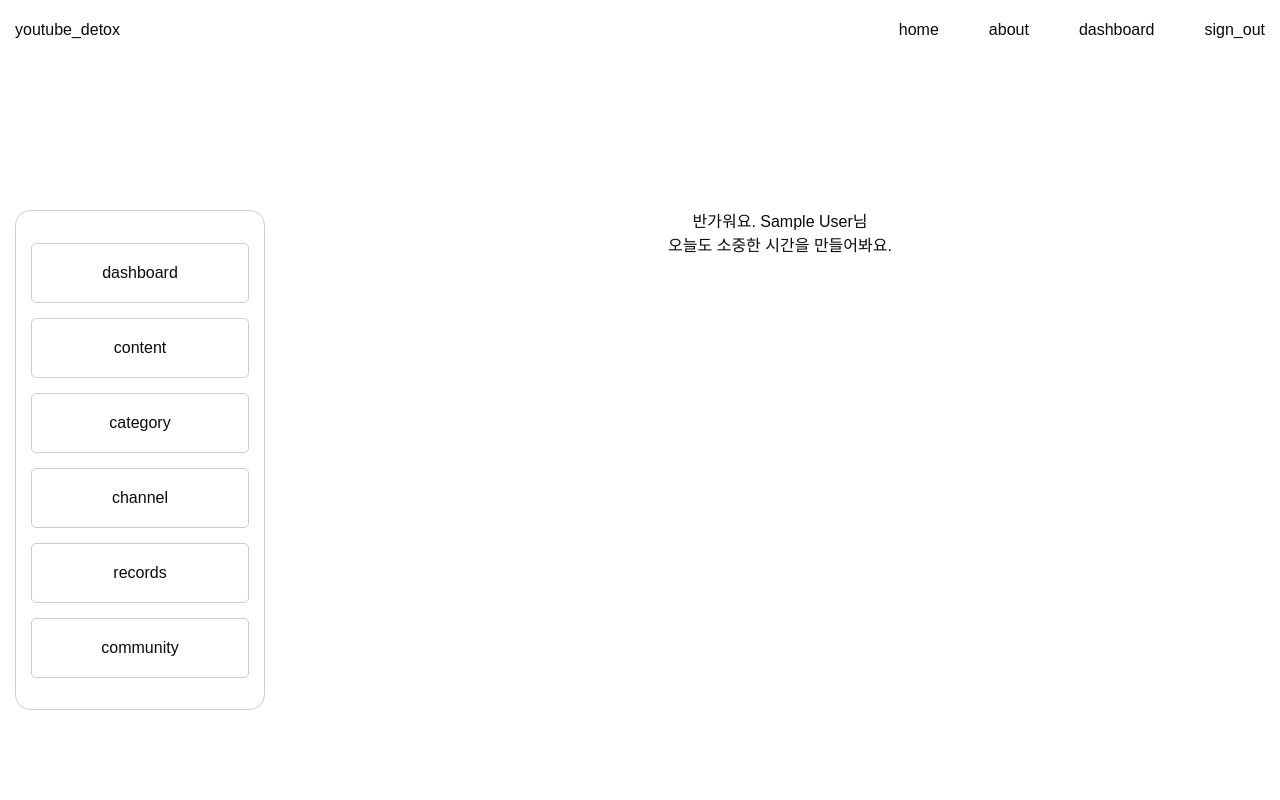
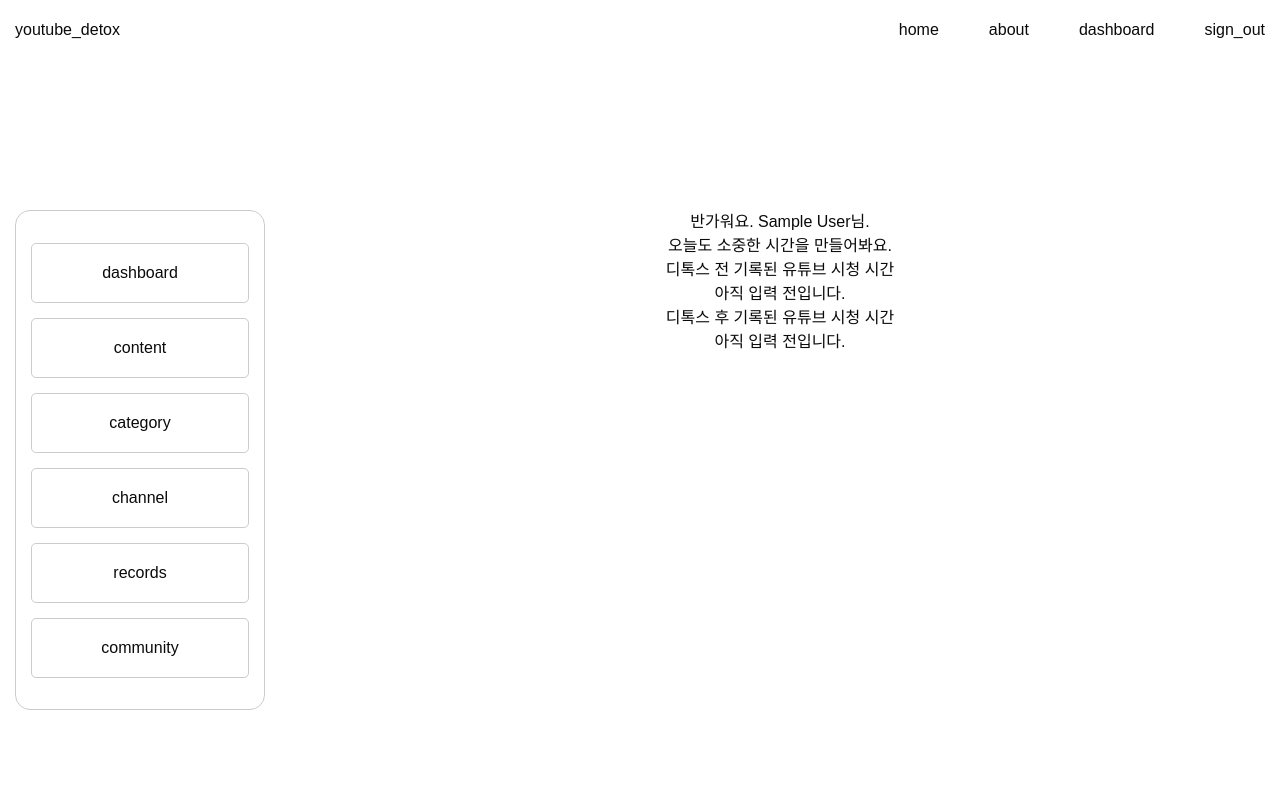
Before and after one commit to parklego/youtube_detox, a Next.js app: page /dashboard in a window 1280 px wide. Shown: the top 800 px of the page. Built offline with nearby package versions, Linux system fonts and the light colour scheme; no server answers; the database is empty; sample sign-in values are in the browser's storage; a web font is replaced by a local one.

Commit message:
대시보드 시간가져오기

```diff
--- /dev/null
+++ b/src/app/api/dashboard/route.ts
@@ -0,0 +1,26 @@
+import { PrismaClient, Prisma } from "@prisma/client";
+
+import { NextResponse } from "next/server";
+
+const prisma = new PrismaClient();
+
+export const POST = async (request: Request, response: Response) => {
+  try {
+    const data = await request.json();
+    const { id } = data;
+
+    const result = await prisma.user.findUnique({
+      where: {
+        id: id,
+      },
+    });
+
+    const returnData = {
+      initialTime: result?.initialTime,
+      detoxTime: result?.detoxTime,
+    };
+    return NextResponse.json(returnData);
+  } catch (error) {
+    return NextResponse.json({ message: "Error" }, { status: 500 });
+  }
+};
--- a/src/app/dashboard/page.tsx
+++ b/src/app/dashboard/page.tsx
@@ -3,28 +3,67 @@
 import { useSession } from "next-auth/react";
 import { useRouter } from "next/navigation";
 import styles from "./page.module.css";
+import { useEffect, useState } from "react";
+import axios from "axios";
+import { toast } from "sonner";
 
 const Dashboard = () => {
   const session = useSession();
   const router = useRouter();
 
-  console.log(session);
-  if (session.status === "loading") {
+  const [record, setRecord] = useState({
+    initialTime: "",
+    detoxTime: "",
+  });
+
+  const { status, data } = session;
+
+  useEffect(() => {
+    const dataFetch = async () => {
+      if (data) {
+        const response = await axios.post("/api/dashboard", {
+          id: data.user.id,
+        });
+
+        if (response.status === 200) {
+          setRecord(response.data);
+        } else {
+          toast.error("기록된 정보를 불러오는데 실패하였습니다.");
+        }
+      }
+    };
+
+    dataFetch();
+  }, [data]);
+  // console.log(record);
+  if (status === "loading") {
     return <div className={styles.container}>loading..</div>;
   }
 
-  if (session.status !== "authenticated") {
+  if (status === "unauthenticated") {
     router.push("/signin");
   }
 
-  if (session.status === "authenticated") {
-    return (
-      <div className={styles.dashboard}>
-        <p>{`반가워요. ${session.data.user?.name}님`}</p>
-        <p>오늘도 소중한 시간을 만들어봐요.</p>
+  return (
+    <div className={styles.dashboard}>
+      <p>{`반가워요. ${data?.user?.name}님.`}</p>
+      <p>오늘도 소중한 시간을 만들어봐요.</p>
+
+      <div className={styles.recordWrapper}>
+        <div className={styles.timeWrapper}>
+          <p> 디톡스 전 기록된 유튜브 시청 시간</p>
+          <p>
+            {record?.initialTime ? record.initialTime : "아직 입력 전입니다."}
+          </p>
+        </div>
+
+        <div className={styles.timeWrapper}>
+          <p>디톡스 후 기록된 유튜브 시청 시간</p>
+          <p>{record?.detoxTime ? record.detoxTime : "아직 입력 전입니다."}</p>
+        </div>
       </div>
-    );
-  }
+    </div>
+  );
 };
 
 export default Dashboard;
```
